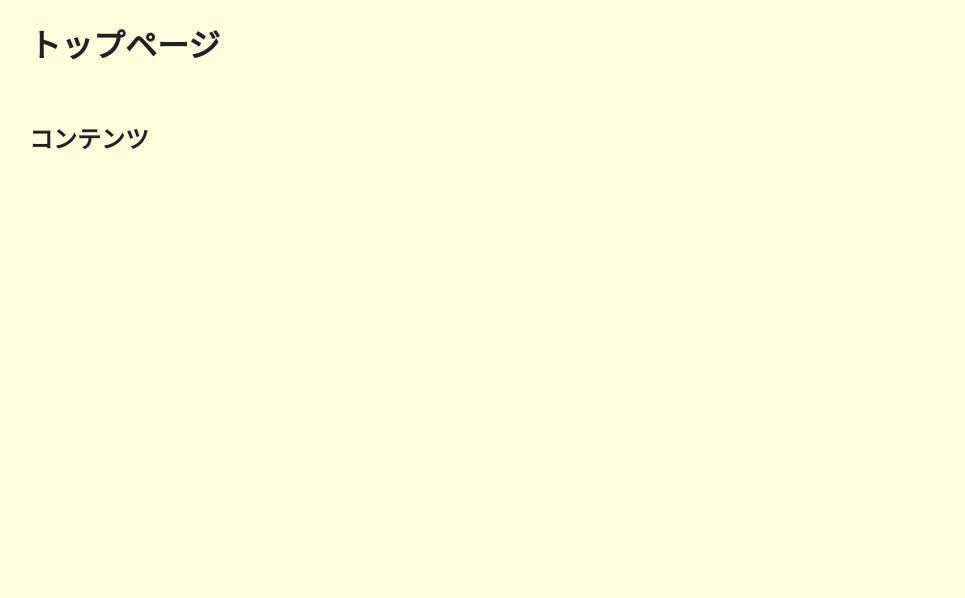
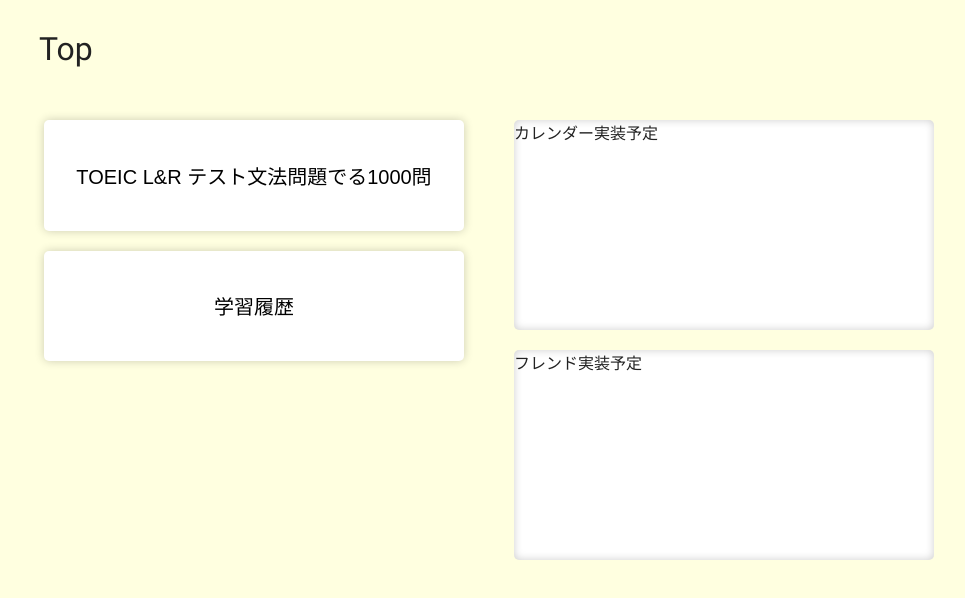
Before and after one commit to aoken0/web-english-training, a Next.js app: page /top in a window 1280 px wide. Shown: the top 598 px of the page, without its empty margins (151-1116 px from the left). Built offline with nearby package versions, Linux system fonts and the light colour scheme; a web font is replaced by a local one.

Commit message:
一部のスタイルをGlobalコンポーネントとして切り出し

```diff
--- a/src/app/top/page.tsx
+++ b/src/app/top/page.tsx
@@ -1,44 +1,102 @@
 "use client"
 import styled from "styled-components"
 import "styled-reset"
+import { GlobalWrapper } from "@/components/GlobalComponents"
 
 const Page = () => {
+
   return (
-    <Wrapper>
-      <Header>
-        <h1>トップページ</h1>
-      </Header>
-      <Content>
-        <h2>コンテンツ</h2>
-      </Content>
-    </Wrapper>
+    <GlobalWrapper header="Top">
+      <ContentWrapper>
+        <LContentWrapper>
+          <BigButton>
+            <span>TOEIC L&R テスト文法問題でる1000問</span>
+          </BigButton>
+          <BigButton>
+            <span>学習履歴</span>
+          </BigButton>
+        </LContentWrapper>
+        <RContentWrapper>
+          <CalendarWrapper>
+            カレンダー実装予定
+          </CalendarWrapper>
+          <FriendWrapper>
+            フレンド実装予定
+          </FriendWrapper>
+        </RContentWrapper>
+      </ContentWrapper>
+    </GlobalWrapper>
   )
 }
 
 export default Page
 
-const Wrapper = styled.div`
-  width: 100%;
-  height: 100vh;
-  background-color: #ffffe0;
-  font-family: var(--font-roboto-regular), var(--font-noto-sans-jp), sans-serif;
-`
-
-const Header = styled.div`
-  width: 80%;
-  max-width: 960px;
-  min-width: 600px;
-  height: 100px;
-  margin: 0 auto;
-  color: #222;
-  padding: 20px;
-`
-
-const Content = styled.div`
+const ContentWrapper = styled.div`
   width: 80%;
   max-width: 960px;
   min-width: 600px;
   margin: 0 auto;
+  padding: 20px;
   color: #222;
-  padding: 20px;
+  // background-color: #eee;
+  display: grid;
+  grid-template-columns: repeat(auto-fit, minmax(300px, 1fr));
+  grid-gap: 20px;
 `
+
+const LContentWrapper = styled.div`
+  display: flex;
+  flex-direction: column;
+  justify-content: start;
+  align-items: center;
+  gap: 20px;
+  // background-color: #ccc;
+`
+
+const RContentWrapper = styled.div`
+  display: flex;
+  flex-direction: column;
+  justify-content: space-between;
+  align-items: center;
+  gap: 20px;
+  // background-color: #bbb;
+  `
+
+const BigButton = styled.button`
+  width: 100%;
+  max-width: 420px;
+  aspect-ratio: 3.8 / 1;
+  background-color: #fff;
+  border: none;
+  border-radius: 5px;
+  box-shadow:
+    0px 0px 10px rgba(0, 0, 0, 0.2),
+    inset 0px 0px 10px transparent;
+  transition: all .3s ease-in-out;
+  &:hover {
+    cursor: pointer;
+    box-shadow:
+      0px 0px 10px transparent,
+      inset 0px 0px 10px rgba(0, 0, 0, 0.2);
+  }
+  span {
+    font-size: 20px;
+  }
+`
+
+const CalendarWrapper = styled.div`
+  background-color: #fff;
+  width: 100%;
+  max-width: 420px;
+  aspect-ratio: 2 / 1;
+  border-radius: 5px;
+  box-shadow: inset 0px 0px 8px rgba(0, 0, 0, 0.2);
+`
+const FriendWrapper = styled.div`
+  background-color: #fff;
+  width: 100%;
+  max-width: 420px;
+  aspect-ratio: 2 / 1;
+  border-radius: 5px;
+  box-shadow: inset 0px 0px 8px rgba(0, 0, 0, 0.2);
+`
--- /dev/null
+++ b/src/components/GlobalComponents.tsx
@@ -0,0 +1,38 @@
+import styled from "styled-components";
+
+// Propsの型定義
+type GlobalWrapperProps = {
+  header: string;
+  children: React.ReactNode;
+};
+
+const GlobalWrapper: React.FC<GlobalWrapperProps> = ({ header, children }) => {
+  return (
+    <Wrapper>
+      <Header>
+        {header}
+      </Header>
+      {children}
+    </Wrapper>
+  )
+}
+
+export {GlobalWrapper}
+
+const Wrapper = styled.div`
+  width: 100%;
+  height: 100vh;
+  background-color: #ffffe0;
+  font-family: var(--font-roboto-regular), var(--font-noto-sans-jp), sans-serif;
+`
+
+const Header = styled.div`
+  width: 80%;
+  max-width: 960px;
+  min-width: 600px;
+  height: 100px;
+  margin: 0 auto;
+  color: #222;
+  padding: 30px;
+  font-size: 32px;
+`
```
